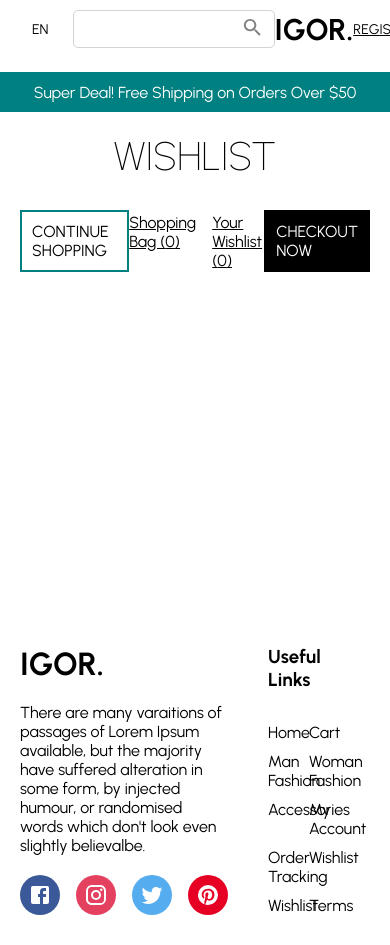
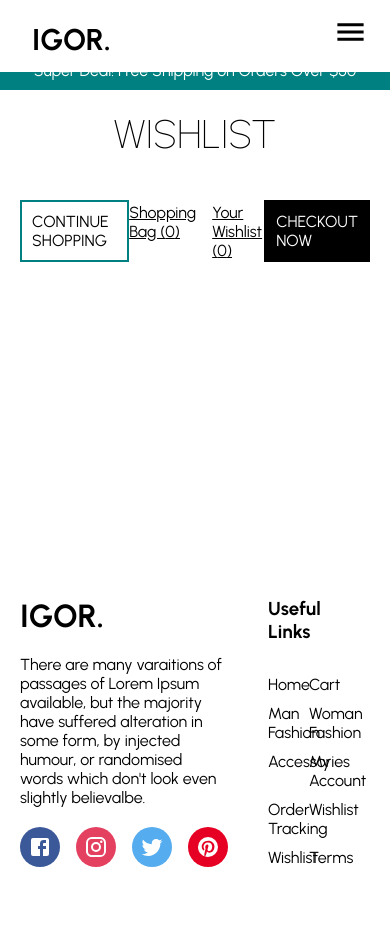
Before and after one commit to igora45/igorsShopEcommerce, a React (Vite) app: page /#/wishlist in a window 390 px wide. Shown: the top 945 px of the page. After the commit the page ends 897 px from the top, so only its background shows below. Built offline with nearby package versions, Linux system fonts and the light colour scheme; the HTML template or start-up script is replaced by a standard one.

Commit message:
feat: responsive navbar

```diff
--- a/src/components/Navbar.jsx
+++ b/src/components/Navbar.jsx
@@ -4,23 +4,41 @@ import SearchIcon from '@mui/icons-material/Search';
 import ShoppingCartOutlinedIcon from '@mui/icons-material/ShoppingCartOutlined';
 import { Link } from 'react-router-dom';
 import { useContext, useState } from 'react';
+import { mobile } from '../responsive';
 import { Register } from '../pages/Register';
 import { ShopContext } from '../context/shop-context';
 import { Login } from '../pages/Login';
 import FavoriteBorderOutlinedIcon from '@mui/icons-material/FavoriteBorderOutlined';
+import MenuIcon from '@mui/icons-material/Menu';
 
 const Container = styled.div`
-  height: 4.5rem;
   position: sticky;
   top: 0;
   z-index: 100;
-  background: white;
+  ${mobile({ height: '50px' })}
 `;
 const Wrapper = styled.div`
+  height: 4.5rem;
+  background: white;
+  box-sizing: border-box;
   padding: 10px 2rem;
   display: flex;
   align-items: center;
   justify-content: space-between;
+  ${prop =>
+    prop.value &&
+    mobile({
+      display: `${prop.value ? 'flex' : 'flex'}`,
+      flexDirection: 'column',
+      position: `${prop.value ? 'fixed' : 'none'}`,
+      top: 0,
+      left: 0,
+      width: '100%',
+      height: '100%',
+      justifyContent: 'start',
+      alignItems: 'center',
+      rowGap: '3rem',
+    })}
 `;
 const Language = styled.span`
   cursor: pointer;
@@ -30,6 +48,7 @@ const Left = styled.div`
   display: flex;
   align-items: center;
   font-size: 14px;
+  ${prop => mobile({ display: 'none' })}
 `;
 const SearchContainer = styled.div`
   border: 1px solid lightgray;
@@ -59,12 +78,15 @@ const ButtonSearch = styled.button`
 const Center = styled.div`
   flex: 1;
   text-align: center;
+  ${prop => mobile({ fontSize: '40px', textAlign: 'start' })}
+  ${prop => prop.value && mobile({ flex: 0, marginTop: '7rem' })}
 `;
 const Logo = styled(Link)`
   font-weight: bold;
   text-decoration: none;
   color: black;
   font-size: 30px;
+  ${prop => prop.value && mobile({ fontSize: '50px' })}
 `;
 const Right = styled.div`
   flex: 1;
@@ -72,14 +94,40 @@ const Right = styled.div`
   justify-content: end;
   column-gap: 0.8rem;
   align-items: center;
+
+  ${prop => mobile({ display: 'none' })}
+  ${prop =>
+    prop.value &&
+    mobile({
+      display: 'flex',
+      flex: 0,
+      flexDirection: 'column',
+      rowGap: '4rem',
+    })}
 `;
 const MenuLink = styled(Link)`
   font-size: 14px;
   cursor: pointer;
   color: black;
+  ${prop => prop.value && mobile({ fontSize: '20px' })}
 `;
 const LoginContainer = styled.div`
   position: fixed;
+`;
+const OpenSidebar = styled.button`
+  background: none;
+  border: none;
+  display: none;
+  cursor: pointer;
+  color: black;
+  ${prop => mobile({ display: 'flex' })}
+  ${prop =>
+    mobile({
+      position: 'absolute',
+      top: '2rem',
+      right: '1rem',
+      transform: 'translateY(-50%)',
+    })}
 `;
 
 export const Navbar = () => {
@@ -91,13 +139,15 @@ export const Navbar = () => {
     setOpenRegister,
     WishListItems,
   } = useContext(ShopContext);
+
+  const [responsiveValue, setResponsiveValue] = useState(false);
   return (
     <Container>
       <LoginContainer>
         {openRegister && <Register />}
         {openLogin && <Login />}
       </LoginContainer>
-      <Wrapper>
+      <Wrapper value={responsiveValue}>
         <Left>
           <Language>EN</Language>
           <SearchContainer>
@@ -107,23 +157,41 @@ export const Navbar = () => {
             </ButtonSearch>
           </SearchContainer>
         </Left>
-        <Center>
-          <Logo to="/">IGOR.</Logo>
+        <Center value={responsiveValue}>
+          <Logo value={responsiveValue} to="/">
+            IGOR.
+          </Logo>
         </Center>
-        <Right>
-          <MenuLink onClick={() => setOpenRegister(true)}>REGISTER</MenuLink>
-          <MenuLink onClick={() => setOpenLogin(true)}>SIGN IN</MenuLink>
+        <Right value={responsiveValue}>
+          <MenuLink
+            value={responsiveValue}
+            onClick={() => setOpenRegister(true)}
+          >
+            REGISTER
+          </MenuLink>
+          <MenuLink value={responsiveValue} onClick={() => setOpenLogin(true)}>
+            SIGN IN
+          </MenuLink>
           <MenuLink to="/wishlist">
             <Badge badgeContent={WishListItems()} color="primary">
-              <FavoriteBorderOutlinedIcon color="black" />
+              <FavoriteBorderOutlinedIcon
+                style={{ fontSize: '1.7rem' }}
+                color="black"
+              />
             </Badge>
           </MenuLink>
           <MenuLink to="/cart">
             <Badge badgeContent={BagItems()} color="primary">
-              <ShoppingCartOutlinedIcon color="black" />
+              <ShoppingCartOutlinedIcon
+                style={{ fontSize: '1.7rem' }}
+                color="black"
+              />
             </Badge>
           </MenuLink>
         </Right>
+        <OpenSidebar onClick={() => setResponsiveValue(!responsiveValue)}>
+          <MenuIcon style={{ fontSize: '35px' }} />
+        </OpenSidebar>
       </Wrapper>
     </Container>
   );
--- a/src/pages/Cart.jsx
+++ b/src/pages/Cart.jsx
@@ -11,7 +11,7 @@ import { AllProducts } from '../data';
 const Container = styled.div``;
 const Wrapper = styled.div`
   padding: 20px;
-  min-height: 50vh;
+  min-height: 53vh;
   display: grid;
   grid-template-columns: 1fr auto;
   grid-template-rows: auto auto auto;
@@ -29,16 +29,12 @@ const Title = styled.p`
   text-align: center;
   grid-area: a;
 `;
-const Total = styled.div`
-  display: flex;
-  justify-content: center;
-  margin: 20px 0;
-`;
+
 const Top = styled.div`
   display: flex;
   justify-content: space-between;
   align-items: center;
-  margin: 30px 0;
+  margin: 0 0 30px 0;
   margin-bottom: 3rem;
   grid-area: b;
 `;
--- a/src/pages/WishList.jsx
+++ b/src/pages/WishList.jsx
@@ -14,14 +14,15 @@ const Wrapper = styled.div`
   display: flex;
   flex-direction: column;
   padding: 20px;
-  min-height: 56vh;
+  min-height: 53vh;
   max-width: 1600px;
   margin: 0 auto;
 `;
-const Title = styled.div`
+const Title = styled.p`
   font-size: 40px;
   font-weight: 100;
   text-align: center;
+  margin-bottom: 12px;
 `;
 const Top = styled.div`
   display: flex;
--- /dev/null
+++ b/src/responsive.js
@@ -0,0 +1,17 @@
+import { css } from 'styled-components';
+
+export const mobile = props => {
+  return css`
+    @media only screen and (max-width: 769px) {
+      ${props}
+    }
+  `;
+};
+
+export const tablet = props => {
+  return css`
+    @media only screen and (max-width: 769px) {
+      ${props}
+    }
+  `;
+};
```
